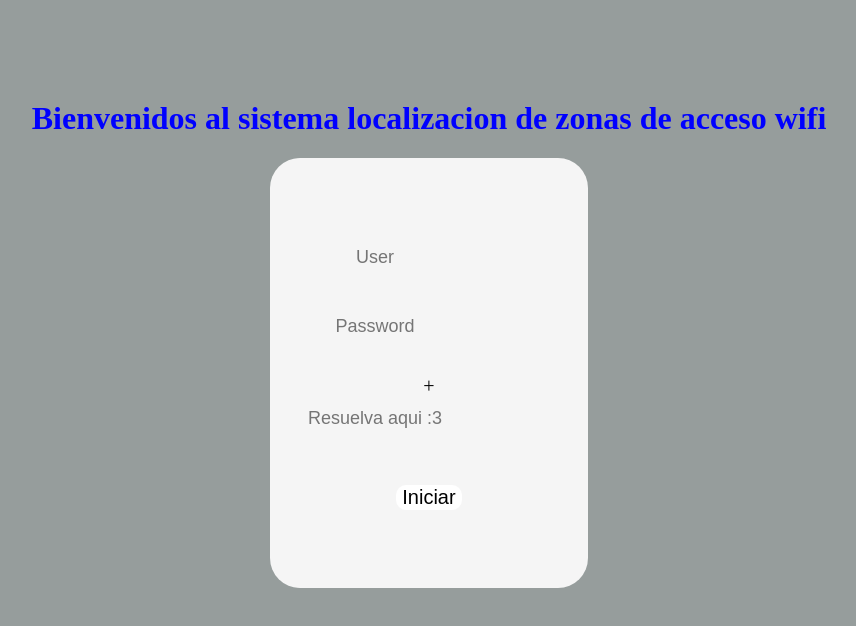
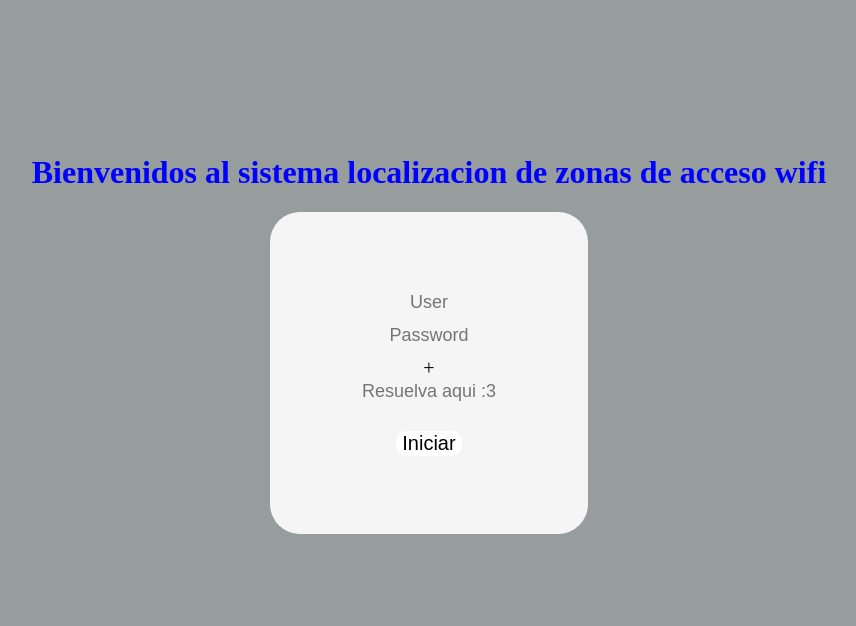
Before and after one commit to DanielBanquet11/ejercicio, a React (Vite) app: page / in a window 1280 px wide. Shown: the top 626 px of the page, without its empty margins (211-1067 px from the left). Built offline with nearby package versions, Linux system fonts and the light colour scheme.

Commit message:
Update styles.css

```diff
--- a/src/styles.css
+++ b/src/styles.css
@@ -44,9 +44,6 @@ body{
     background:none ;
 
     font-size: 18px;
-    padding: 10px 10px 10px 5px;
-    display: block;
-    width: 200px;
     border: none;
 
 
```
